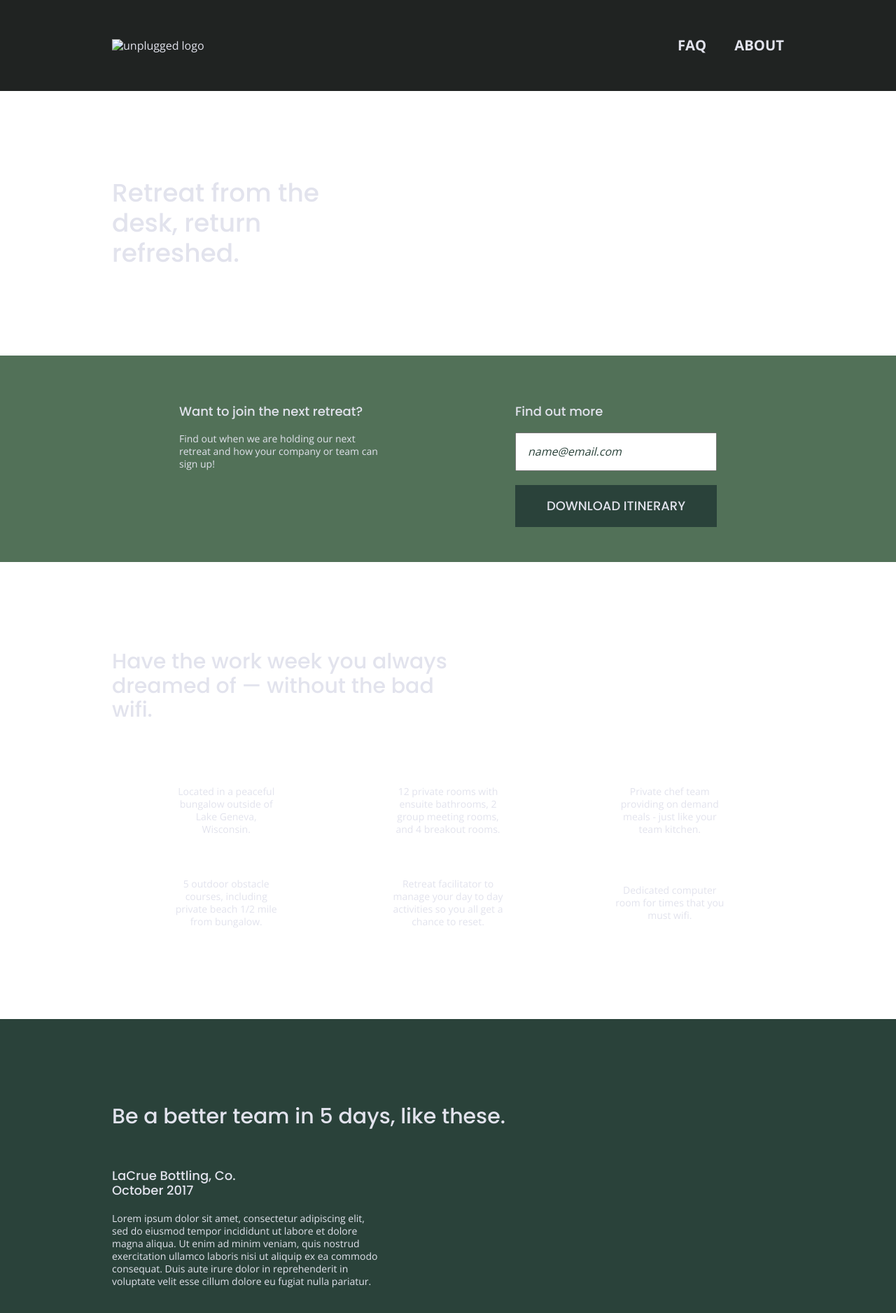
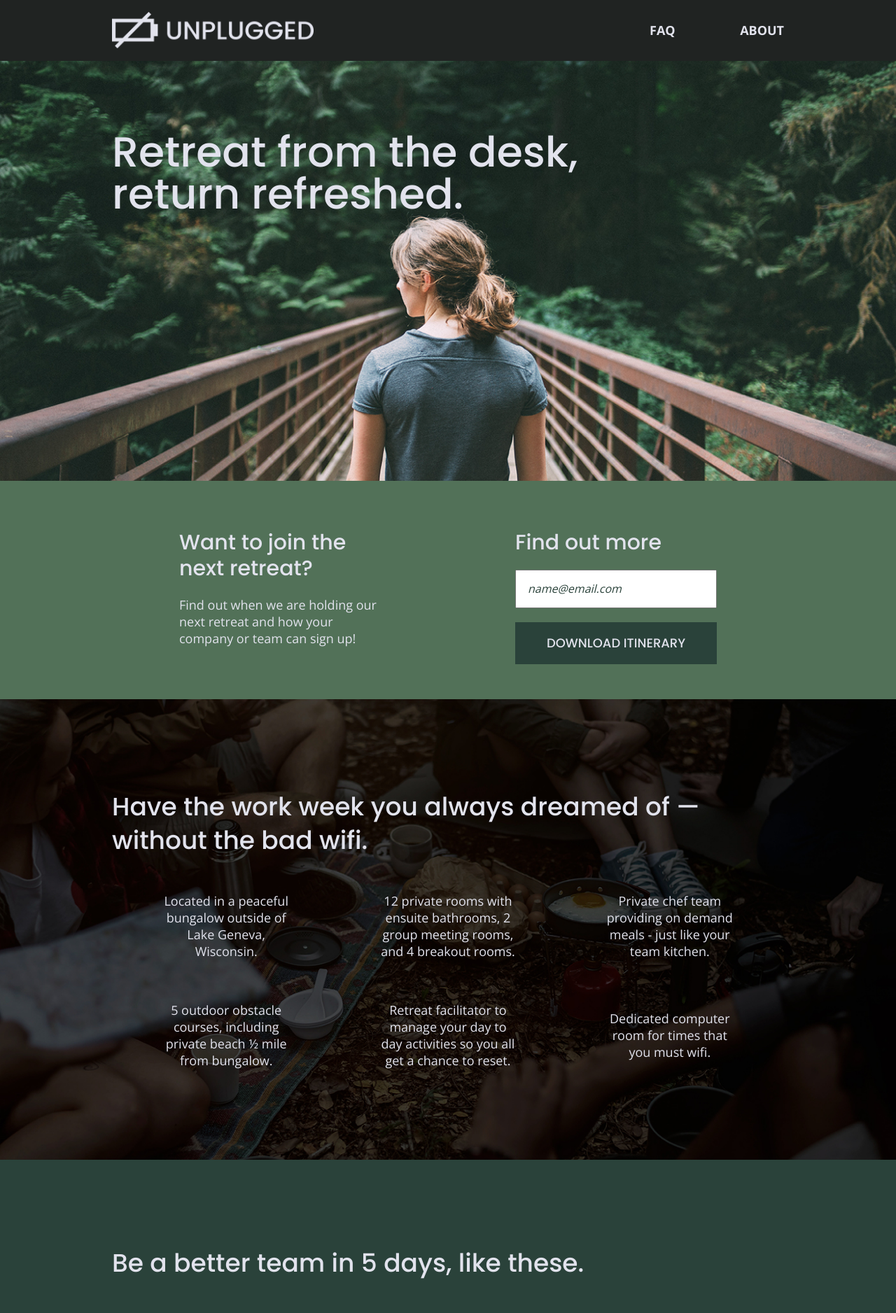
Before and after one commit to s-goodwin/unplugged-retreat, a website built with Parcel: page index.html in a window 1280 px wide. Shown: the top 1876 px of the page at 70% size. Built offline with nearby package versions, Linux system fonts and the light colour scheme.

Commit message:
Added images and logo

```diff
--- a/css/main.css
+++ b/css/main.css
@@ -131,11 +131,11 @@ textarea {
   }
 
   img {
-
+    width: 100%;
   }
 
   figure {
-
+    margin: 0;
   }
 
   address {
@@ -171,6 +171,14 @@ header .content-wrapper {
   margin: 0;
 }
 
+header figure {
+  width: 60%;
+  display: flex;
+  justify-content: center;
+  align-items: center;
+  flex-flow: row wrap;
+}
+
 .header-divider {
   width: 100%;
   height: 1px;
@@ -193,7 +201,6 @@ header nav ul {
   display: flex;
   justify-content: space-around;
   width: 100%;
-  font-size: 1.125em;
 }
 
 footer {
@@ -239,6 +246,10 @@ footer .copyright {
   display: flex;
   justify-content: center;
   flex-flow: row wrap;
+  background: url(../img/woman-on-bridge-in-forest.jpg);
+  background-position: center;
+  background-size: cover;
+  min-height: 500px;
 }
 
 .hero-area h1 {
@@ -290,6 +301,8 @@ input[type=button] {
   display: flex;
   justify-content: center;
   flex-flow: row wrap;
+  background: url(../img/people-eating-breakfast-camping.jpg) center no-repeat;
+  background-size: cover;
 }
 
 .features h2 {
@@ -487,6 +500,16 @@ input[type=button] {
     margin: 100px 0;
   }
 
+  h2 {
+    font-size: 2.25em;
+    line-height: 1.333;
+  }
+
+  h3 {
+    font-size: 1.5em;
+    line-height: 1.25;
+ }
+
   /* Header */
 
   header {
@@ -499,12 +522,17 @@ input[type=button] {
     justify-content: space-between;
   }
 
+  header figure {
+    width: 30%;
+  }
+
   header nav {
     width: 20%;
   }
 
   header nav ul {
     justify-content: space-between;
+    padding: 0;
   }
 
   .header-divider {
@@ -512,6 +540,15 @@ input[type=button] {
   }
 
    /* Hero Area */
+  .hero-area {
+    min-height: 600px;
+  }
+
+  .hero-area h1 {
+    font-size: 3em;
+    line-height: 1;
+    margin: 0;
+  }
 
    /* Aside */
 
@@ -532,6 +569,10 @@ input[type=button] {
 
   /* Features */
 
+  .features h2 {
+    margin-bottom: 20px;
+  }
+
   .features article {
     display: flex;
     justify-content: center;
@@ -541,7 +582,7 @@ input[type=button] {
   }
 
   .features .features-item-description {
-    width: 50%;
+    width: 62%;
   }
 
   /* Reviews */
@@ -550,9 +591,20 @@ input[type=button] {
     justify-content: space-between;
   }
 
+  .reviews h2 {
+    width: 85%;
+  }
+
+  .reviews article figure,
   .reviews article div {
     width: 49%;
   }
+
+  .reviews h3 {
+    width: 75%;
+    margin: 0;
+  }
+
 
   /* Footer */
 
@@ -561,14 +613,24 @@ input[type=button] {
     margin: 100px 0;
   }
 
-  .footer-content {
+  footer .footer-content {
     display: flex;
-    justify-content: space-around;
-    align-items: flex-start;
+    justify-content: space-between;
+    align-items: center;
+    flex-direction: row;
   }
 
   footer .contact {
     margin-bottom: 0;
+  }
+
+  footer h4 {
+    font-size: 1.5em;
+    margin-bottom: 40px;
+  }
+
+  footer p {
+    line-height: 1.285;
   }
 
   footer .copyright {
@@ -600,6 +662,10 @@ input[type=button] {
     align-items: flex-start;
   }
 
+  .contact-content h4 {
+    font-size: 1.5em;
+  }
+
   /* ==========================================================================
      FAQ Page
      ========================================================================== */
@@ -616,21 +682,43 @@ input[type=button] {
     width: 100%;
   }
 
+  .faq h4,
+  .faq p {
+      font-size: .875em;
+      line-height: 1.125;
+  }
+
 }
 
 @media only screen and (min-width:1200px) {
   /*Desktop styles here */
 
-  /* General styles */
+  header {
+    padding: 15px 0;
+  }
 
   .content-wrapper {
     max-width: 960px;
   }
 
+  h2 {
+    font-size: 2.25em;
+  }
+
+  h3, h4 {
+    font-size: 1.875em;
+  }
+
+  p {
+    font-size: 1.125em;
+    line-height: 1.333;
+  }
+
   /* Hero Area */
 
   .hero-area h1 {
-    width: 40%;
+    width: 80%;
+    font-size: 3.75em;
   }
 
   /* Aside */
@@ -644,10 +732,14 @@ input[type=button] {
     width: 30%;
   }
 
+  .form-description p {
+    font-size: 1.125em;
+  }
+
   /* Features */
 
   .features h2 {
-    width: 50%;
+    width: 90%;
   }
 
   .features article {
@@ -660,7 +752,15 @@ input[type=button] {
     width: 40%;
   }
 
+  .reviews h2 {
+    padding-bottom: 50px;
+  }
+
   /* Footer */
+
+  footer h4 {
+    font-size: 1.875em;
+  }
 
 
 
@@ -670,6 +770,11 @@ input[type=button] {
    .mission h2,
    .contact-section .content-wrapper h2 {
        width: 95%;
+       font-size: 3em;
+   }
+
+   .contact-content h4 {
+    font-size: 1.875em;
   }
 
 /* ==========================================================================
@@ -677,9 +782,14 @@ input[type=button] {
   ========================================================================== */
   .faq h2 {
     width: 100%;
+    font-size: 3em;
   }
 
-
+  .faq h4,
+  .faq p {
+      font-size: 1.125em;
+      line-height: 1;
+  }
 }
 
 /* ==========================================================================
--- a/index.html
+++ b/index.html
@@ -30,9 +30,11 @@
   <!-- Add your site or application content here -->
   <header>
     <div class="content-wrapper">
-      <a href="#">
-        <img src="" alt="unplugged logo">
-      </a>
+      <figure>
+        <a href="#">
+          <img src="img/unplugged-logo.png" alt="unplugged logo">
+        </a>
+      </figure>
       <div class="header-divider"></div>
       <nav>
           <ul>
@@ -83,7 +85,7 @@
           </article>
           <article>
             <p class=""></p>
-            <p class="features-item-description">5 outdoor obstacle courses, including private beach 1/2 mile from bungalow.</p>
+            <p class="features-item-description">5 outdoor obstacle courses, including private beach ½ mile from bungalow.</p>
           </article>
           <article>
             <p class=""></p>
@@ -101,8 +103,11 @@
       <div class="content-wrapper">
         <h2>Be a better team in 5 days, like these.</h2>
         <article>
+          <figure>
+            <img src="img/group-women-in-nature.jpg" alt="Group of happy people at an outdoor retreat.">
+          </figure>
           <div>
-            <h3>LaCrue Bottling, Co. October 2017</h3>
+            <h3>LaCrue Bottling Co. October 2017</h3>
             <p>Lorem ipsum dolor sit amet, consectetur adipiscing elit, sed do eiusmod tempor incididunt ut labore et
             dolore magna aliqua. Ut enim ad minim veniam, quis nostrud exercitation ullamco laboris nisi ut aliquip
             ex ea commodo consequat. Duis aute irure dolor in reprehenderit in voluptate velit esse cillum dolore eu
```
Also changed, not shown: img/unplugged-logo.png (added). Lines whose indentation alone changed are shown as unchanged.
